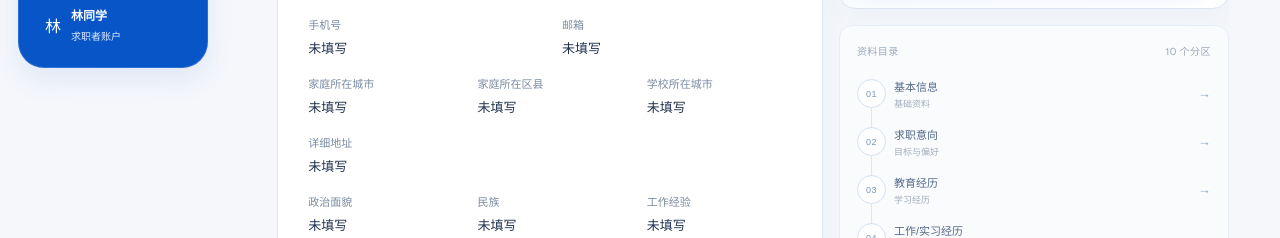
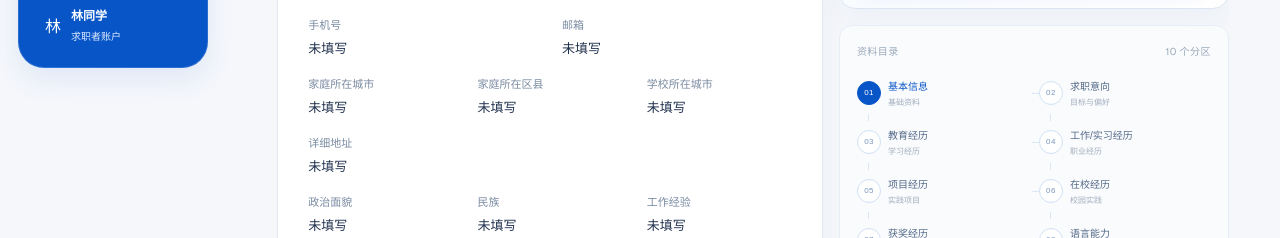
Before and after one commit to xiazhiyi99/LinkJobGo, a Next.js app in the folder apps/web/: page /workspace/profile in a window 1280 px wide. Shown: the part 714-952 px from the top of the page. Built offline with nearby package versions, Linux system fonts and the light colour scheme.

Commit message:
Compact profile map with active section

```diff
--- a/apps/web/app/workspace/profile/page.tsx
+++ b/apps/web/app/workspace/profile/page.tsx
@@ -1,6 +1,6 @@
 'use client';
 
-import { useMemo, useState } from 'react';
+import { useEffect, useMemo, useState } from 'react';
 import { WorkspaceHeader } from '../../../components/workspace/WorkspaceHeader';
 import { validateProfile } from '../../../features/profile/profile-validation';
 
@@ -186,6 +186,18 @@ export default function ProfilePage() {
   const [draftRecords, setDraftRecords] = useState<Record<string, ProfileRecord[]>>({});
   const [removed, setRemoved] = useState<RemovedItem[]>([]);
   const [message, setMessage] = useState('');
+  const [activeSection, setActiveSection] = useState(0);
+
+  useEffect(() => {
+    const targets = allSections.map((_, index) => document.getElementById(`profile-section-${index}`)).filter(Boolean) as HTMLElement[];
+    if (!targets.length) return;
+    const observer = new IntersectionObserver((entries) => {
+      const visible = entries.filter((entry) => entry.isIntersecting).sort((a, b) => a.boundingClientRect.top - b.boundingClientRect.top);
+      if (visible[0]) setActiveSection(Number(visible[0].target.getAttribute('data-profile-index') || 0));
+    }, { rootMargin: '-18% 0px -64% 0px', threshold: [0, 0.1] });
+    targets.forEach((target) => observer.observe(target));
+    return () => observer.disconnect();
+  }, []);
 
   const progress = useMemo(() => {
     const total = allSections.reduce((sum, section) => sum + section.fields.length, 0);
@@ -249,7 +261,7 @@ export default function ProfilePage() {
           {allSections.map((section, sectionIndex) => {
             const isEditing = editing === section.title;
             const sectionRecords = isEditing ? draftRecords[section.title] || [] : records[section.title] || [];
-            return <section id={`profile-section-${sectionIndex}`} className={`profile-section profile-public-section profile-section--${section.kind}`} key={section.title}>
+            return <section id={`profile-section-${sectionIndex}`} data-profile-index={sectionIndex} className={`profile-section profile-public-section profile-section--${section.kind}`} key={section.title}>
               <header><div><span className="profile-kicker">{section.eyebrow}</span><h3>{section.title}</h3><p className="profile-section-description">{section.description}</p></div><div className="profile-actions">{isEditing && <button className="profile-button profile-button--quiet" onClick={cancelEdit}>取消</button>}<button className="profile-button" onClick={() => isEditing ? save(section) : beginEdit(section)}>{isEditing ? '保存' : '编辑'}</button></div></header>
               {section.kind === 'single' ? (isEditing ? <div className="profile-form">{section.fields.map((field) => <FormField key={field.key} field={field} value={draftValues[field.key] || ''} onChange={(value) => setDraftValues((current) => ({ ...current, [field.key]: value }))} />)}</div> : <div className="profile-read-grid">{section.fields.map((field) => <div className={`profile-read-item profile-read-item--${field.span || 'half'}`} key={field.key}><span>{field.label}</span><strong>{values[field.key] || '未填写'}</strong></div>)}</div>) : <>
                 {isEditing && <div className="profile-form profile-form--repeat">{sectionRecords.map((item) => <div className="profile-record" key={item.id}><div className="profile-record-heading"><span>经历条目</span><button className="profile-remove" onClick={() => removeRecord(section.title, item.id)}>移除</button></div><div className="profile-form">{section.fields.map((field) => <FormField key={field.key} field={field} value={item[field.key] || ''} onChange={(value) => setDraftRecords((current) => ({ ...current, [section.title]: (current[section.title] || []).map((entry) => entry.id === item.id ? { ...entry, [field.key]: value } : entry) }))} />)}</div></div>)}</div>}
@@ -263,7 +275,7 @@ export default function ProfilePage() {
         </div>
         <aside className="profile-public-secondary">
           <section className="profile-side-card profile-resume-card" id="resume-parser"><div className="profile-card-heading"><div><span className="profile-overline">简历管理</span><h2>AI 简历解析</h2></div><span className="coming-soon">即将开放</span></div><p>上传 PDF、Word 或 Markdown 简历，生成待确认的资料草稿。</p><button className="profile-primary-action profile-primary-action--wide" disabled>功能即将开放</button></section>
-          <section className="profile-section-map"><div className="profile-outline-heading"><span>资料目录</span><span>{allSections.length} 个分区</span></div><div className="profile-map-list">{allSections.map((section, sectionIndex) => <button className="profile-map-item" key={section.title} onClick={() => document.getElementById(`profile-section-${sectionIndex}`)?.scrollIntoView()}><span className="profile-map-node"><span>{String(sectionIndex + 1).padStart(2, '0')}</span></span><span className="profile-map-copy"><strong>{section.title}</strong><small>{section.eyebrow}</small></span><span className="profile-map-arrow" aria-hidden="true">→</span></button>)}</div></section>
+          <section className="profile-section-map"><div className="profile-outline-heading"><span>资料目录</span><span>{allSections.length} 个分区</span></div><div className="profile-map-list">{allSections.map((section, sectionIndex) => <button className={`profile-map-item ${activeSection === sectionIndex ? 'is-active' : ''}`} key={section.title} onClick={() => document.getElementById(`profile-section-${sectionIndex}`)?.scrollIntoView()}><span className="profile-map-node"><span>{String(sectionIndex + 1).padStart(2, '0')}</span></span><span className="profile-map-copy"><strong>{section.title}</strong><small>{section.eyebrow}</small></span></button>)}</div></section>
         </aside>
       </div>
     </main>
--- a/apps/web/app/workspace/workspace.css
+++ b/apps/web/app/workspace/workspace.css
@@ -360,3 +360,16 @@
 @media (max-width: 980px) {
   .profile-section-map { margin-top: 0; }
 }
+
+/* Compact two-column section map with an active blue node. */
+.profile-map-list { display: grid; grid-template-columns: repeat(2, minmax(0, 1fr)); gap: 7px 10px; margin-top: 14px; }
+.profile-map-list::before { display: none; }
+.profile-map-item { grid-template-columns: 24px minmax(0, 1fr); gap: 7px; min-height: 42px; padding: 4px 0; }
+.profile-map-item:nth-child(odd)::after { position: absolute; top: 50%; left: calc(100% + 3px); width: 7px; height: 1px; background: #dbe7f5; content: ''; }
+.profile-map-item:nth-child(n + 3)::before { position: absolute; top: -7px; left: 11px; width: 1px; height: 7px; background: #dbe7f5; content: ''; }
+.profile-map-node { width: 24px; height: 24px; font-size: 8px; }
+.profile-map-copy strong { font-size: 10px; }
+.profile-map-copy small { font-size: 8px; }
+.profile-map-arrow { display: none; }
+.profile-map-item.is-active .profile-map-node { border-color: #0755c7; background: #0755c7; color: #fff; }
+.profile-map-item.is-active .profile-map-copy strong { color: #0755c7; }
```
